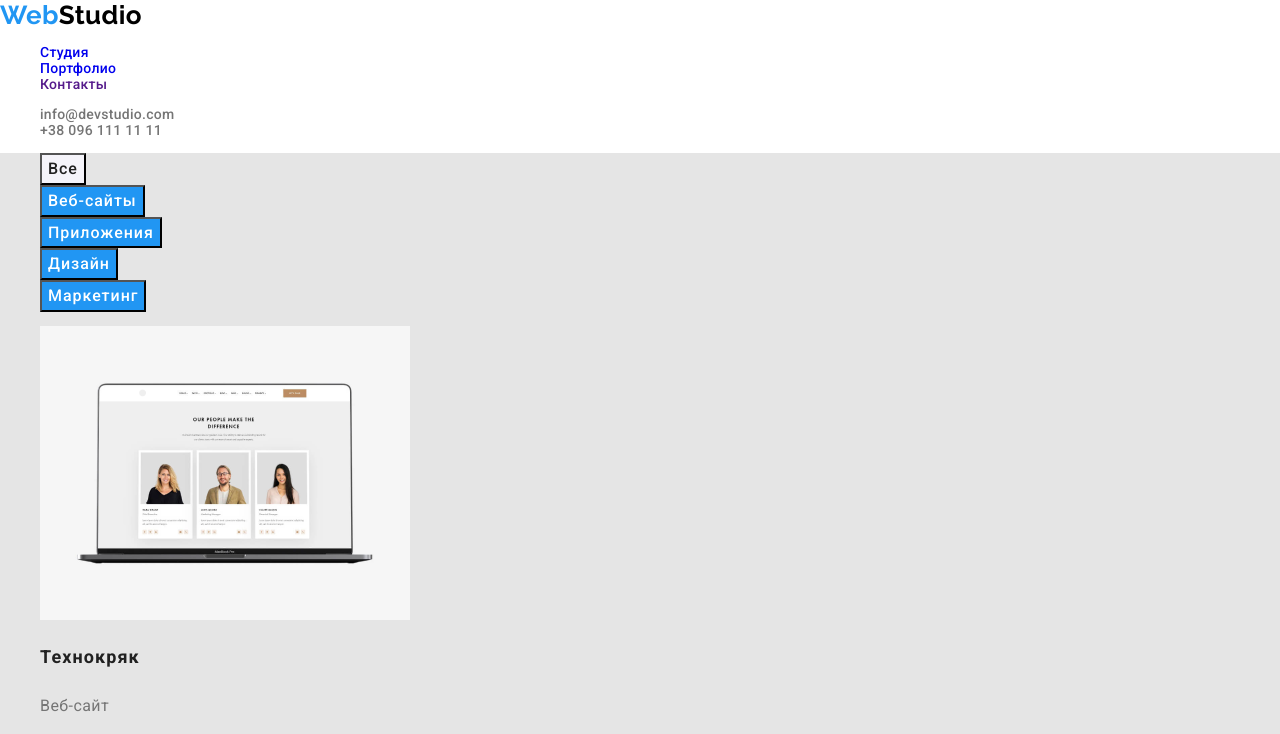
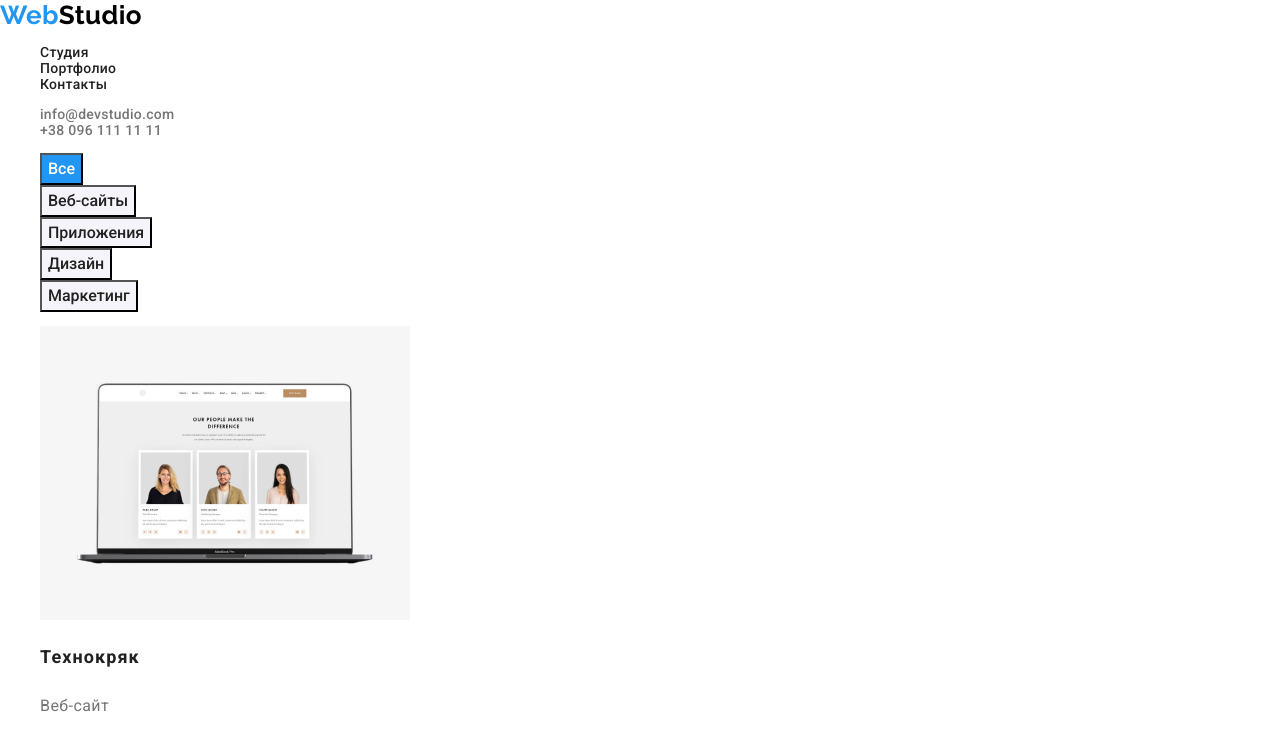
Before and after one commit to buryak-dp/goit-markup-hw-02, a plain HTML site: page portfolio.html in a window 1280 px wide. Both pictures are taken after a click on the button "Все". Shown: the top 734 px of the page. Drawn offline with nearby package versions, Linux system fonts and the light colour scheme.

Commit message:
исправил ош/дз

```diff
--- a/css/styles.css
+++ b/css/styles.css
@@ -5,6 +5,7 @@ body {
     font-size: 14px;
     line-height: 1.14;
     letter-spacing: 0.03em;
+    color: #212121;
 }
 .link {
     text-decoration: none;
@@ -30,13 +31,13 @@ body {
     color: #2196F3
 }
 /*header nav*/
-.nav {
+.nav-link {
     font-weight: 500;
     letter-spacing: 0.02em;
-    color: #212121;
+    color: #212121
 }
-.nav .link:hover,
-.nav .link:focus {
+.nav-link:hover,
+.nav-link:focus {
     color: #2196F3
 }
 /*contacts-header*/
@@ -75,40 +76,35 @@ body {
     background: #2196F3;
     cursor: pointer;
 }
-.button.portfolio {
+.button-portfolio {
     font-weight: 500;
+    font-size: 16px;
     line-height: 1.62;
-
+    color: #212121;
+    background: #F5F4FA;
+    cursor: pointer;
 }
-.button.button.portfolio:hover,
-.button.button.portfolio:focus{
-color: #212121;
-background: #F5F4FA;
+.button-portfolio:hover,
+.button-portfolio:focus{
+color: #FFFFFF;
+background: #2196F3;
 }
 
 /*features*/
-.features {
-    background: #e5e5e5
-}
 .features-title {
     font-weight: 700;
     text-transform: uppercase;
-    color: #212121;
 }
 .features-text {
     line-height: 1.71;
     color: #757575;
 }
 /*work*/
-.work {
-    background: #e5e5e5
-}
 .work-title {
     font-weight: 700;
     font-size: 36px;
     line-height: 1.17;
     text-align: center;
-    color: #212121;
 }
 /*team*/
 .team {
@@ -119,14 +115,12 @@ background: #F5F4FA;
     font-size: 36px;
     line-height: 1.17;
     text-align: center;
-    color: #212121;
 }
 .team-name {
     font-weight: 500;
     font-size: 16px;
     line-height: 1.19;
     text-align: center;
-    color: #212121
 }
 .team-profession {
     font-size: 16px;
@@ -152,17 +146,19 @@ background: #F5F4FA;
     line-height: 1.71;
     color: #FFFFFF;
 }
+.link-address-contacts {
+    font-style: normal;
+    line-height: 1.71;
+    color: rgba(255, 255, 255, 0.6);
+}
 
 /* Portfolio page */
-.portfolio-nav {
-    background: #E5E5E5;
-}
 .portfolio-title {
     font-weight: 700;
     font-size: 18px;
     line-height: 2;
     letter-spacing: 0.06em;
-    color: #212121;
+    color: #212121
 }
 .portfolio-group {
     font-size: 16px;
--- a/portfolio.html
+++ b/portfolio.html
@@ -20,13 +20,13 @@
             <a class="logo link" href="./index.html" lang="en"><span class="logo-style">Web</span>Studio</a>
             <ul class="nav list">
                 <li>
-                    <a class="link" href="./index.html">Студия</a>
+                    <a class="nav-link link" href="./index.html">Студия</a>
                 </li>
                 <li>
-                    <a class="link" href="./portfolio.html">Портфолио</a>
+                    <a class="nav-link link" href="./portfolio.html">Портфолио</a>
                 </li>
                 <li>
-                    <a class="link" href="">Контакты</a>
+                    <a class=" nav-link link" href="">Контакты</a>
                 </li>
             </ul>
         </nav>
@@ -41,11 +41,11 @@
     <!--<h1>Портфолио</h1>-->
     <!--Фильтры-->
         <ul class="list">
-            <li><button type="button" class="button portfolio">Все</button></li>
-            <li><button type="button" class="button portfolio">Веб-сайты</button></li>
-            <li><button type="button" class="button portfolio">Приложения</button></li>
-            <li><button type="button" class="button portfolio">Дизайн</button></li>
-            <li><button type="button" class="button portfolio">Маркетинг</button></li>
+            <li><button type="button" class="button-portfolio">Все</button></li>
+            <li><button type="button" class="button-portfolio">Веб-сайты</button></li>
+            <li><button type="button" class="button-portfolio">Приложения</button></li>
+            <li><button type="button" class="button-portfolio">Дизайн</button></li>
+            <li><button type="button" class="button-portfolio">Маркетинг</button></li>
         </ul>
     <!--Портфолио-->
         <ul class="list">
@@ -126,10 +126,10 @@
                         Украинки, 26</a>
                 </li>
                 <li>
-                    <a class="link-address link" href="mailto:info@example.com">info@example.com</a>
+                    <a class="link-address-contacts link" href="mailto:info@example.com">info@example.com</a>
                 </li>
                 <li>
-                    <a class="link-address link" href="tel:+380991111111">+38 099 111 11 11</a>
+                    <a class="link-address-contacts link" href="tel:+380991111111">+38 099 111 11 11</a>
                 </li>
             </ul>
         </address>
```
Also changed, not shown: index.html (+8 -7 lines).
